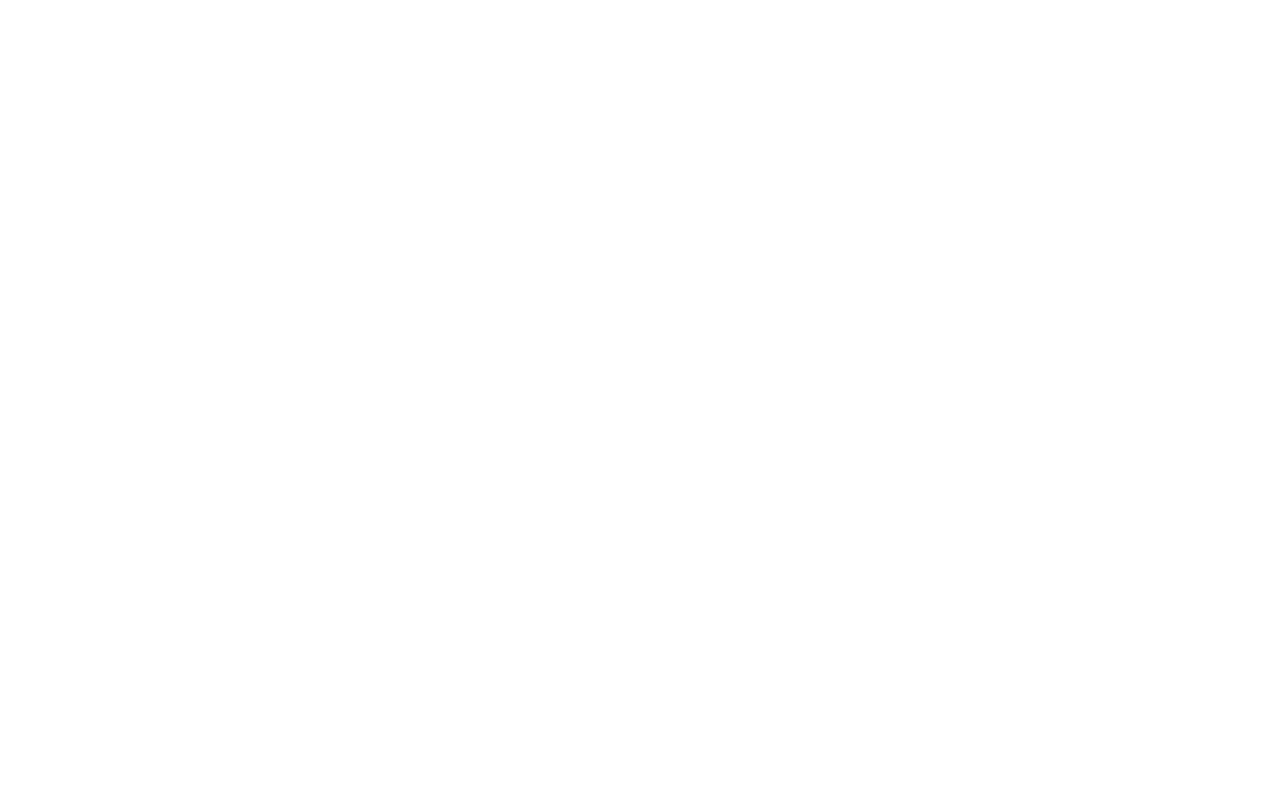
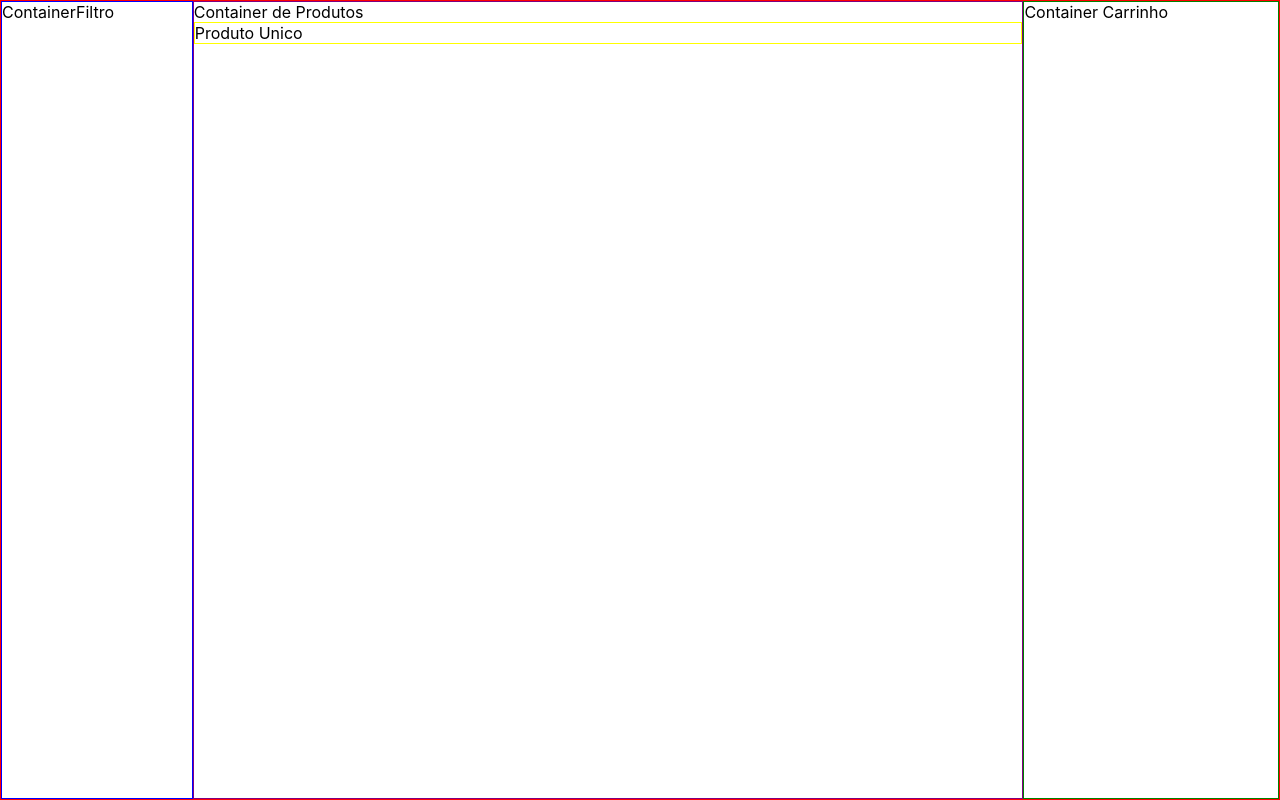
Before and after one commit to future4code/bouman-futureECommerce7, a React (Create React App) app in the folder future-ecommerce/: page / in a window 1280 px wide. Built offline with nearby package versions, Linux system fonts and the light colour scheme.

Commit message:
Criação dos componentes

```diff
--- a/future-ecommerce/package.json
+++ b/future-ecommerce/package.json
@@ -8,7 +8,8 @@
     "@testing-library/user-event": "^7.1.2",
     "react": "^16.12.0",
     "react-dom": "^16.12.0",
-    "react-scripts": "3.3.0"
+    "react-scripts": "3.3.0",
+    "styled-components": "^4.4.1"
   },
   "scripts": {
     "start": "react-scripts start",
--- a/future-ecommerce/src/App.js
+++ b/future-ecommerce/src/App.js
@@ -1,12 +1,12 @@
 import React from 'react';
-import './App.css';
+import './App.css'
+import ContainerEcommerce from './components/ContainerEcommerce/ContainerEcommerce'
+
 
 function App() {
   return (
-    <div className="App">
-
-    </div>
-  );
+    <ContainerEcommerce />
+ );
 }
 
 export default App;
--- /dev/null
+++ b/future-ecommerce/src/components/ContainerCarrinho/ContainerCarrinho.js
@@ -0,0 +1,18 @@
+import React from 'react'
+import styled from "styled-components"
+
+const MainContainer = styled.div`
+    border: 1px solid green;
+    width: 20%;
+`
+
+function ContainerCarrinho() {
+    return (
+        <MainContainer>
+            Container Carrinho
+        </MainContainer>
+    )
+
+}
+
+export default ContainerCarrinho;
--- /dev/null
+++ b/future-ecommerce/src/components/ContainerEcommerce/ContainerEcommerce.js
@@ -0,0 +1,24 @@
+import React from 'react'
+import styled from "styled-components"
+import ContainerFiltro from '../ContainerFiltro/ContainerFiltro'
+import ContainerProdutos from '../ContainerProdutos/ContainerProdutos'
+import ContainerCarrinho from '../ContainerCarrinho/ContainerCarrinho'
+
+const MainContainer = styled.div`
+    border: 1px solid red;
+    display: flex;
+    justify-content: space-between;
+    height: 100vh;
+`
+
+function ContainerEcommerce() {
+ return(
+     <MainContainer>
+        <ContainerFiltro />
+        <ContainerProdutos />
+        <ContainerCarrinho />
+     </MainContainer>
+ )
+}
+
+export default ContainerEcommerce;
--- /dev/null
+++ b/future-ecommerce/src/components/ContainerFiltro/ContainerFiltro.js
@@ -0,0 +1,15 @@
+import React from 'react'
+import styled from 'styled-components'
+
+const MainContainer = styled.div`
+    border: 1px solid blue;
+    width: 15%;
+`
+
+function ContainerFiltro() {
+    return(
+        <MainContainer>ContainerFiltro</MainContainer>
+    )
+}
+
+export default ContainerFiltro;
--- /dev/null
+++ b/future-ecommerce/src/components/ContainerProdutos/ContainerProdutos.js
@@ -0,0 +1,20 @@
+import React from 'react'
+import styled from "styled-components"
+import ProdutoUnico from '../ContainerProdutos/ProdutoUnico'
+
+const MainContainer = styled.div`
+    border: 1px solid purple;
+    width: 65%;
+`
+
+function ContainerProdutos() {
+    return (
+        <MainContainer>
+            Container de Produtos
+            <ProdutoUnico />
+        </MainContainer>
+    )
+
+}
+
+export default ContainerProdutos;
--- /dev/null
+++ b/future-ecommerce/src/components/ContainerProdutos/ProdutoUnico.js
@@ -0,0 +1,17 @@
+import React from 'react'
+import styled from "styled-components"
+
+const MainContainer = styled.div`
+    border: 1px solid yellow;
+`
+
+function ProdutoUnico() {
+    return (
+        <MainContainer>
+            Produto Unico
+        </MainContainer>
+    )
+
+}
+
+export default ProdutoUnico;
```
Also changed, not shown: 1 other file (tests, documents, lock files or other folders).
